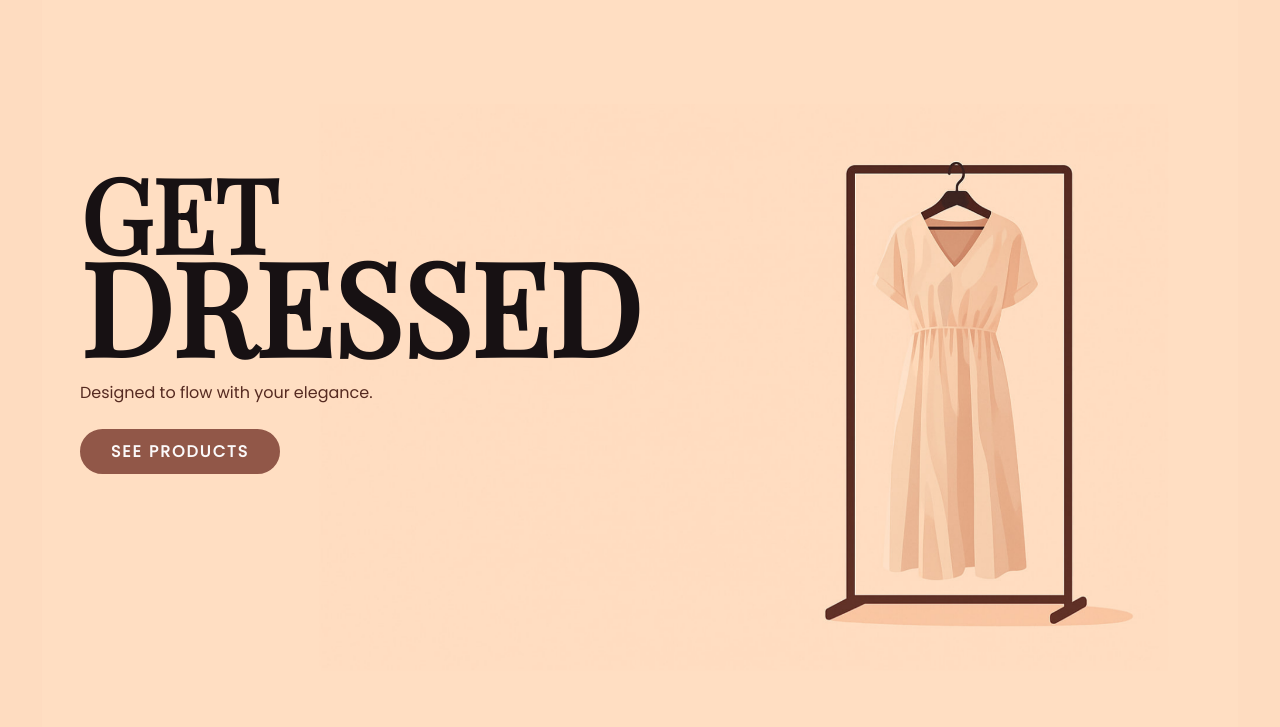
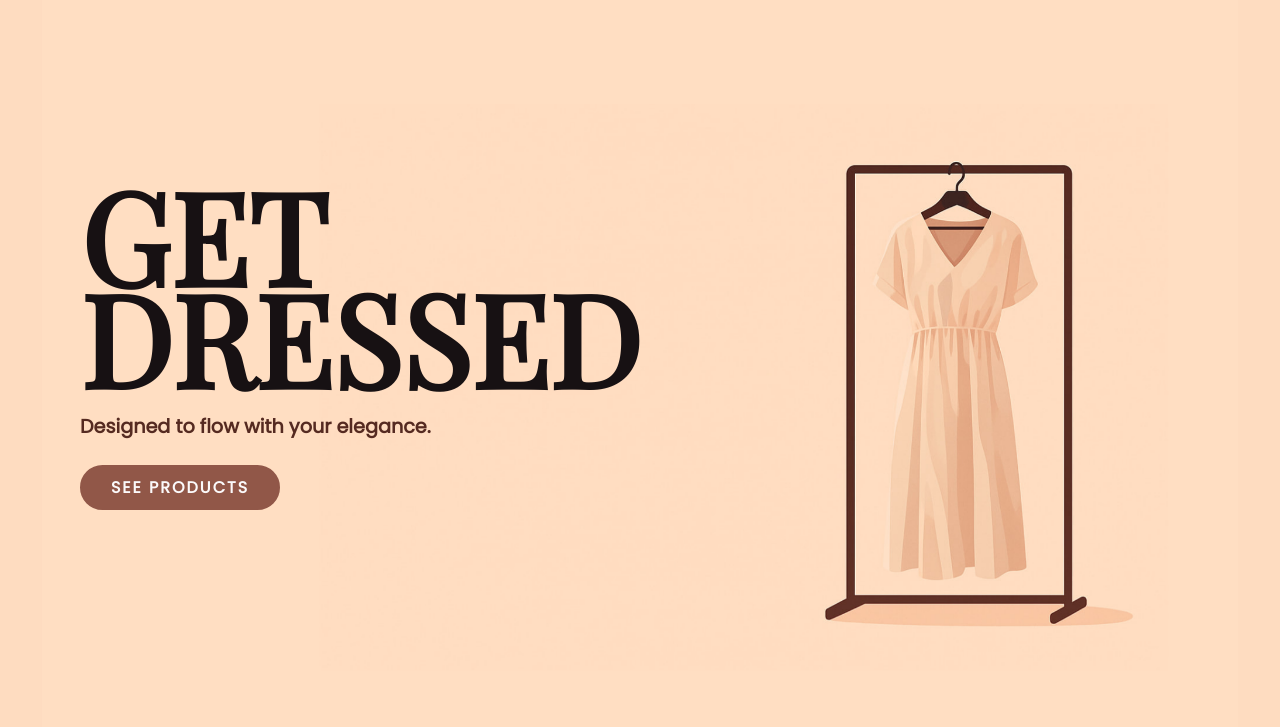
Before and after one commit to CesarSullen/get-dressed, a plain HTML site: page index.html in a window 1280 px wide. Shown: the part 73-800 px from the top of the page. Drawn offline with Linux system fonts and the light colour scheme.

Commit message:
Fixed bugs

```diff
--- a/index.html
+++ b/index.html
@@ -78,10 +78,10 @@
 		<header id="home" class="header blur-out">
 			<div class="header-content show-up-blur">
 				<h1 class="header-title">
-					<p>Get</p>
-					<p>Dressed</p>
+					Get <br />
+					Dressed
 				</h1>
-				<p class="header-subtitle">Designed to flow with your elegance.</p>
+				<h2 class="header-subtitle">Designed to flow with your elegance.</h2>
 
 				<div class="cta-section">
 					<a href="./views/individual-dresses.html"
--- a/style/style.scss
+++ b/style/style.scss
@@ -47,14 +47,11 @@
 	}
 }
 .header-title {
-	font-size: 20dvw;
+	font-size: 18dvw;
 	line-height: 0.8;
 	text-transform: uppercase;
-	margin-top: 2rem;
-
-	p {
-		font-family: "PlayfairDisplay";
-	}
+	margin-top: 5rem;
+	font-family: "PlayfairDisplay";
 
 	@media screen and (min-width: 700px) {
 		font-size: 10dvw;
@@ -67,13 +64,14 @@
 	}
 }
 .header-subtitle {
-	font-size: 1rem;
+	font-size: 1.2rem;
 	max-width: 600px;
 	color: $secondary-color;
+	font-weight: bold;
 
-	@media screen and (min-width: 700px) {
+	/* 	@media screen and (min-width: 700px) {
 		font-size: 1rem;
-	}
+	} */
 }
 .cta-section {
 	display: flex;
```
Also changed, not shown: style/style.css, 1 other file.
